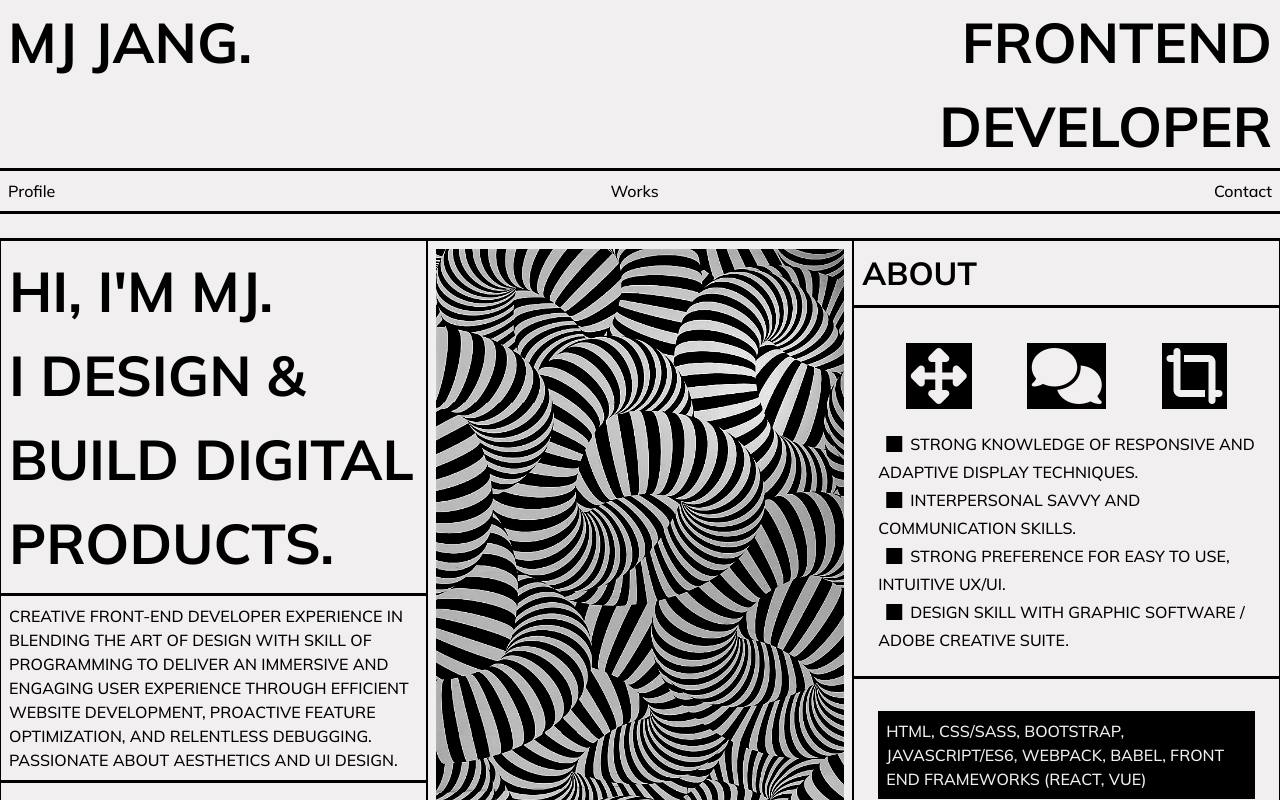
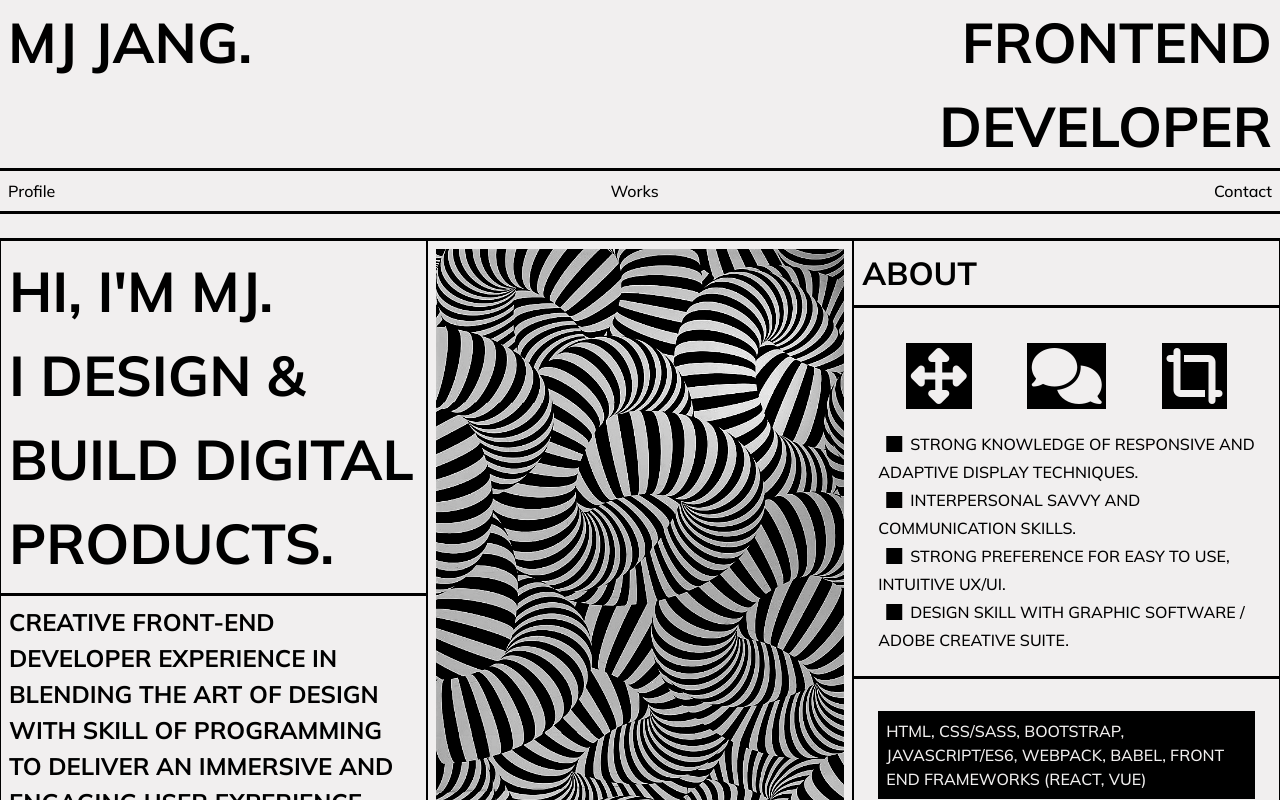
Before and after one commit to myojoojang/personal-app, a React (Create React App) app: page / in a window 1280 px wide. Shown: the top 800 px of the page. Built offline with nearby package versions, Linux system fonts and the light colour scheme; the HTML template or start-up script is replaced by a standard one.

Commit message:
edit info

```diff
--- a/src/App.css
+++ b/src/App.css
@@ -32,6 +32,11 @@ a:hover {
 }
 .semi-title {
   font-size: 2rem;
+  font-weight: 700;
+}
+
+.semi-title-small {
+  font-size: 1.5rem;
   font-weight: 700;
 }
 .text-red {
--- a/src/components/Profile.js
+++ b/src/components/Profile.js
@@ -13,7 +13,7 @@ export class Profile extends Component {
               I design & build digital products.
             </div>
 
-            <div className="p-2 border-bt ">
+            <div className="p-2 semi-title-small border-bt ">
               Creative Front-End Developer experience in blending the art of design
 with skill of programming to deliver an immersive and engaging user
 experience through efficient website development, proactive feature
```
